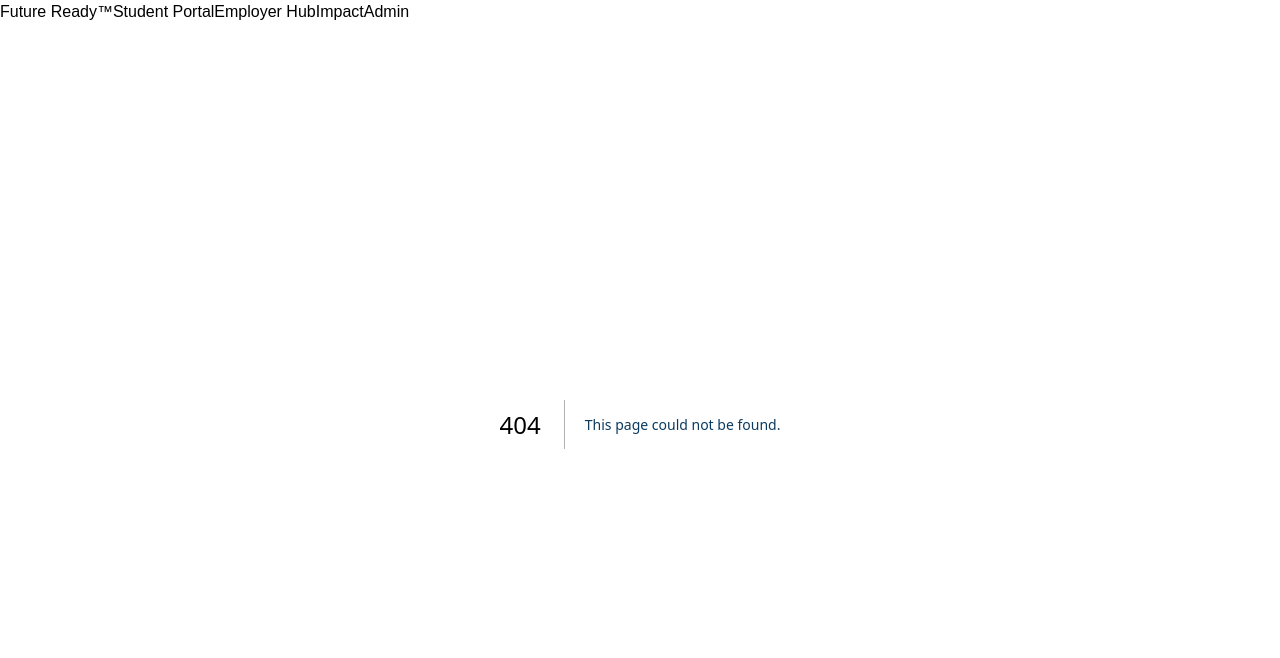
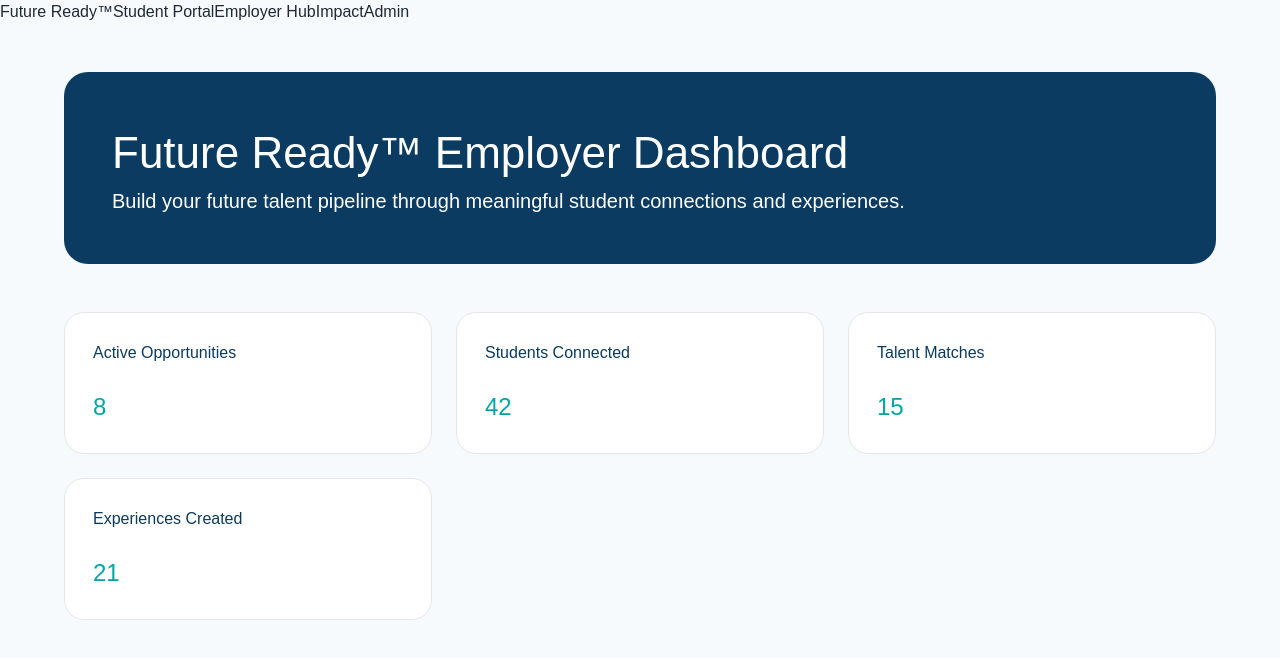
Before and after one commit to Link-Lake-Norman/Build6-, a Next.js app: page /employer-dashboard in a window 1280 px wide. Before the commit this address had no page. Shown: the top 658 px of the page. Built offline with nearby package versions, Linux system fonts and the light colour scheme.

Commit message:
Add Future Ready employer dashboard

```diff
--- /dev/null
+++ b/app/employer-dashboard/page.tsx
@@ -0,0 +1,72 @@
+export default function EmployerDashboardPage() {
+
+  const dashboard = {
+    opportunities: 8,
+    students: 42,
+    matches: 15,
+    experiences: 21,
+  };
+
+  return (
+    <main>
+
+      <section className="hero">
+
+        <h1>
+          Future Ready™ Employer Dashboard
+        </h1>
+
+        <p>
+          Build your future talent pipeline through
+          meaningful student connections and experiences.
+        </p>
+
+      </section>
+
+
+      <section className="journey-grid">
+
+        <article className="journey-card">
+          <h2>
+            Active Opportunities
+          </h2>
+          <h3>
+            {dashboard.opportunities}
+          </h3>
+        </article>
+
+
+        <article className="journey-card">
+          <h2>
+            Students Connected
+          </h2>
+          <h3>
+            {dashboard.students}
+          </h3>
+        </article>
+
+
+        <article className="journey-card">
+          <h2>
+            Talent Matches
+          </h2>
+          <h3>
+            {dashboard.matches}
+          </h3>
+        </article>
+
+
+        <article className="journey-card">
+          <h2>
+            Experiences Created
+          </h2>
+          <h3>
+            {dashboard.experiences}
+          </h3>
+        </article>
+
+      </section>
+
+    </main>
+  );
+}
```
